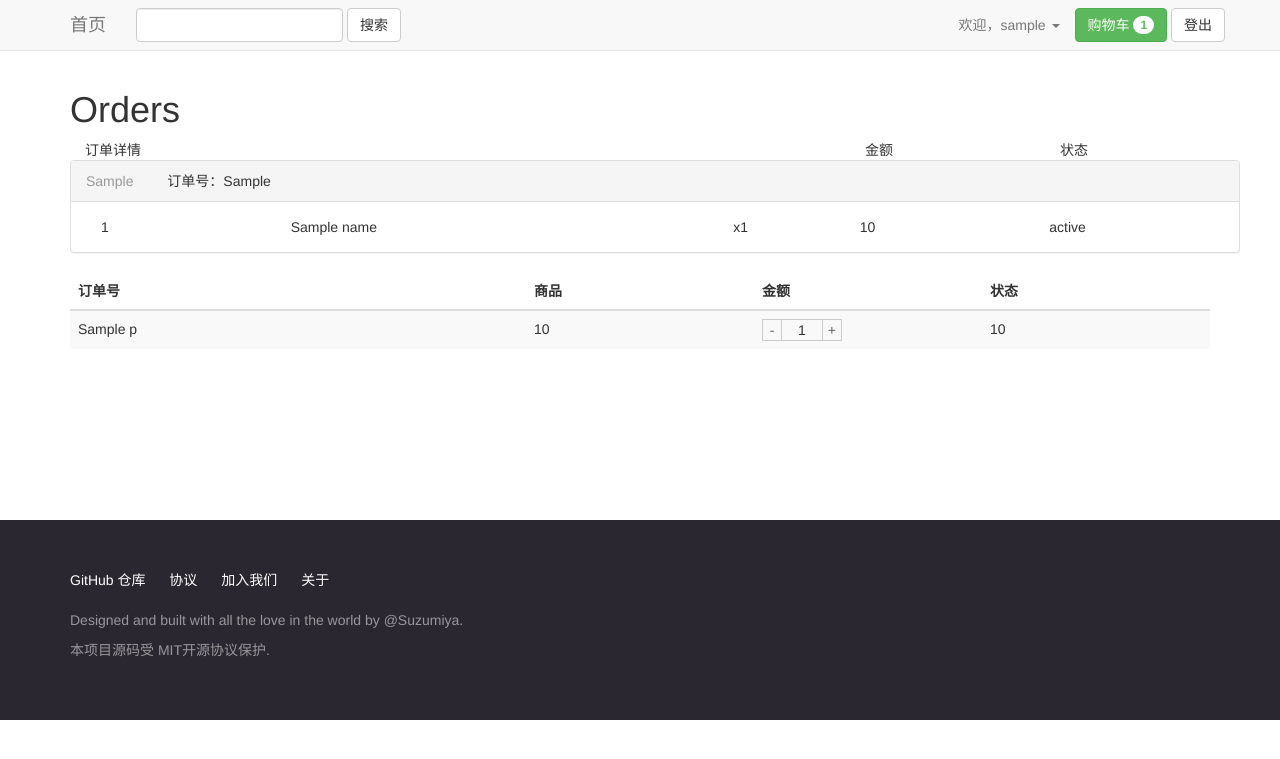
After one commit to UItraman/buy, a Flask app: template templates/user_orders.html in a window 1280 px wide. The commit adds this page. Shown: the top 759 px of the page. Run offline with Flask 2, Linux system fonts and the light colour scheme; the template is opened without the code that fills it: most values are stand-ins (such as "Sample title", 1, 10 or a date in 2020); some libraries are stand-ins or nearby versions.

Commit message:
增加客户查看订单页面

```diff
--- a/models/__init__.py
+++ b/models/__init__.py
@@ -8,6 +8,10 @@ db = config.db
 
 def timestamp():
     return int(time.time())
+
+
+def time_str(t):
+    return time.strftime("%Y-%m-%d %H:%M:%S", time.localtime(t))
 
 
 def next_id(name):
--- a/models/order.py
+++ b/models/order.py
@@ -15,6 +15,7 @@ class Order(MongoModel):
     def _fields(cls):
         fields = [
             ('orderNo', str, ''),
+            ('items', dict, ''),
             ('amount', str, ''),
             ('user_id', int, -1),
             ('comment', str, ''),
--- a/models/user.py
+++ b/models/user.py
@@ -103,6 +103,7 @@ class User(MongoModel):
         amount = sum([p.sum for p in ps])
         form = dict(
             user_id=self.id,
+            items=cart,
             amount=amount,
         )
         order = Order.new(form)
@@ -113,3 +114,7 @@ class User(MongoModel):
         self.cart = {}
         self.save()
         return self
+
+    def orders(self):
+        ms = Order.find(user_id=self.id)
+        return ms
--- a/routes/__init__.py
+++ b/routes/__init__.py
@@ -22,6 +22,10 @@ def current_user():
     return u
 
 
+def time_str(t):
+    return time.strftime("%Y-%m-%d %H:%M:%S", time.localtime(t))
+
+
 def login_required(f):
     @wraps(f)
     def function(*args, **kwargs):
--- a/static/css/base.css
+++ b/static/css/base.css
@@ -87,3 +87,8 @@
 #check-order {
     border-radius: 0px;
 }
+.panel-heading-time {
+    display: inline-block;
+    color: #999;
+    margin-right: 30px;
+}
--- a/templates/base.html
+++ b/templates/base.html
@@ -6,18 +6,40 @@
     <title>ATM.BUY.</title>
     <link rel="stylesheet" href="{{ url_for('static',filename='css/bootstrap.css') }}">
     <link rel="stylesheet" href="{{ url_for('static',filename='css/base.css') }}">
+    <script src="https://cdn.bootcss.com/jquery/3.2.1/jquery.min.js"></script>
+    <script src="https://cdn.bootcss.com/bootstrap/3.3.7/js/bootstrap.min.js"></script>
 </head>
 <body data-channel="public">
 <div id="layout" class="">
     {% block head %}
     <nav class="navbar navbar-default navbar-fixed-top">
-        <div class="container ">
-            <a class="navbar-brand" href="{{ url_for('index.index') }}">首页</a>
+        <div class="container">
+            <div class="navbar-header">
+                <button type="button" class="navbar-toggle collapsed" data-toggle="collapse" data-target="#base-nav-collapse-1" aria-expanded="false">
+                    <span class="sr-only">Toggle navigation</span>
+                    <span class="icon-bar"></span>
+                    <span class="icon-bar"></span>
+                    <span class="icon-bar"></span>
+                </button>
+                <a class="navbar-brand" href="{{ url_for('index.index') }}">首页</a>
+            </div>
 
-            <div class="right">
-
+            <div class="collapse navbar-collapse" id="base-nav-collapse-1">
+                <form class="navbar-form navbar-left">
+                    <div class="form-group">
+                        <input type="text" class="form-control">
+                    </div>
+                    <button type="submit" class="btn btn-default">搜索</button>
+                </form>
+            <ul class="nav navbar-nav navbar-right">
                 {% if u %}
-                <span class="navbar-text">欢迎，{{ u.username }}</span>
+                <li class="dropdown">
+                    <a class="dropdown-toggle" data-toggle="dropdown" role="button" aria-haspopup="true" aria-expanded="false">
+                      欢迎，{{ u.username }} <span class="caret"></span></a>
+                    <ul class="dropdown-menu">
+                        <li><a href="{{ url_for('user.orders') }}">我的订单</a></li>
+                    </ul>
+                </li>
                 <a class="btn btn-success navbar-btn" href="{{ url_for('user.cart') }}">购物车
                     <span class="badge">{{ u.cart|count }}</span>
                 </a>
@@ -26,6 +48,7 @@
                 <a class="btn btn-primary navbar-btn" href="{{ url_for('user.login') }}">登录</a>
                 <a class="btn btn-default navbar-btn" href="{{ url_for('user.register') }}">注册</a>
                 {% endif %}
+            </ul>
             </div>
         </div>
     </nav>
--- /dev/null
+++ b/templates/user_orders.html
@@ -0,0 +1,78 @@
+{% extends 'base.html' %}
+{% block body %}
+<div>
+    <h1>Orders</h1>
+</div>
+<div class="container">
+    <div class="row">
+        <div class="col-xs-8">
+            订单详情
+        </div>
+        <div class="col-xs-2">
+            金额
+        </div>
+        <div class="col-xs-2">
+            状态
+        </div>
+    </div>
+    {% for o in os %}
+    <div class="row panel panel-default">
+        <div class="panel-heading">
+            <span class="panel-heading-time">{{ o.ct }}</span>
+            订单号：{{ o.orderNo }}
+        </div>
+        <div class="panel-body">
+            <div class="col-xs-8">
+                {% for i in o.name_items %}
+                <div class="row">
+                    <div class="col-xs-3">
+                        {{ i.id }}
+                    </div>
+                    <div class="col-xs-7">
+                        {{ i.name }}
+                    </div>
+                    <div class="col-xs-2">
+                        x{{ i.count }}
+                    </div>
+                </div>
+                {% endfor %}
+            </div>
+            <div class="col-xs-2">
+                {{ o.amount }}
+            </div>
+            <div class="col-xs-2">
+                {{ o.status }}
+            </div>
+        </div>
+
+    </div>
+    {% endfor %}
+</div>
+<table class="table table-striped table-hover">
+    <thead>
+        <tr>
+            <th class="th-col-4">订单号</th>
+            <th class="th-col-2">商品</th>
+            <th class="th-col-2">金额</th>
+            <th class="th-col-2">状态</th>
+        </tr>
+    </thead>
+    <tbody>
+        {% for p in ps %}
+        <tr data-id={{ p.id }}>
+            <td>{{ p.name }}</td>
+            <td>{{ p.price }}</td>
+            <td>
+                <div class="quantity-form">
+                    <a href="{{ url_for('user.cart_sub', product_id=p.id) }}"> - </a>
+                    <span>{{ p.count }}</span>
+                    <a href="{{ url_for('user.cart_add', product_id=p.id) }}"> + </a>
+                </div>
+            </td>
+            <td>{{ p.sum }}</td>
+        </tr>
+        {% endfor %}
+    </tbody>
+</table>
+
+{% endblock %}
```
Also changed, not shown: routes/user.py (+16 -0 lines).
